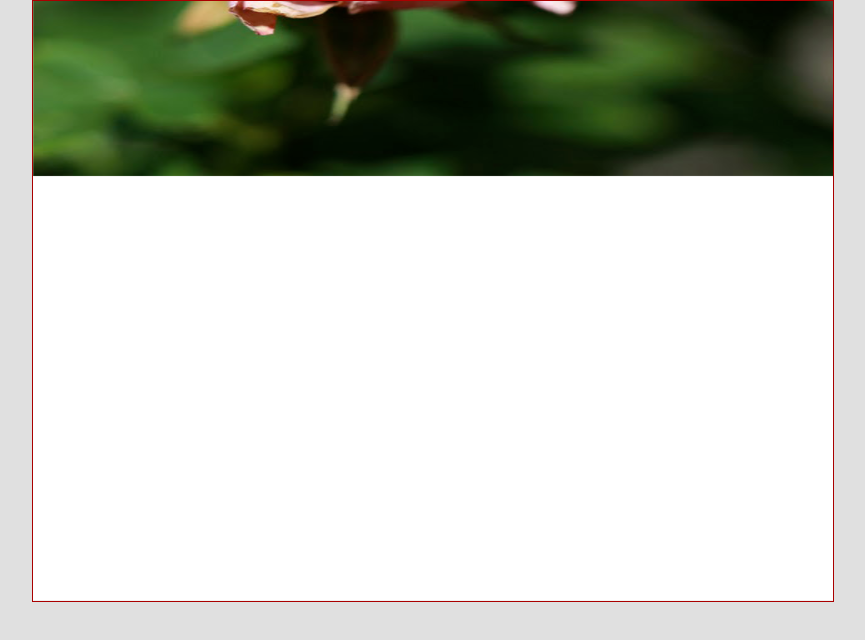
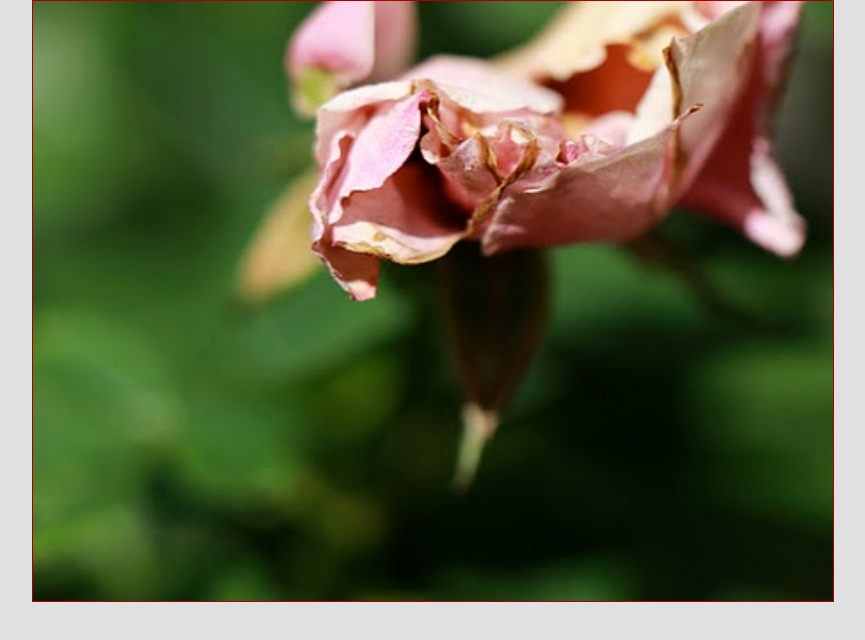
Before and after one commit to tehmou/webglshaderexperiment, a plain HTML site: page webgl_shader2.html in a window 1280 px wide. Shown: the whole page, without its empty margins (207-1072 px from the left). Drawn offline with Linux system fonts and the light colour scheme; animation ran at ten frames a second.

Commit message:
Fixed arbitrary size images for webgl_shader2.html

```diff
--- a/gltextureutils.js
+++ b/gltextureutils.js
@@ -13,10 +13,9 @@ var glTextureUtils = {
         gl.bindTexture(gl.TEXTURE_2D, texture);
         gl.texImage2D(gl.TEXTURE_2D, 0, gl.RGBA, gl.RGBA, gl.UNSIGNED_BYTE, image);
         gl.texParameteri(gl.TEXTURE_2D, gl.TEXTURE_MAG_FILTER, gl.LINEAR);
-        gl.texParameteri(gl.TEXTURE_2D, gl.TEXTURE_MIN_FILTER, gl.LINEAR_MIPMAP_LINEAR);
-        gl.texParameteri(gl.TEXTURE_2D, gl.TEXTURE_WRAP_S, gl.REPEAT);
-        gl.texParameteri(gl.TEXTURE_2D, gl.TEXTURE_WRAP_T, gl.REPEAT);
-        gl.generateMipmap(gl.TEXTURE_2D);
+        gl.texParameteri(gl.TEXTURE_2D, gl.TEXTURE_MIN_FILTER, gl.LINEAR);
+        gl.texParameteri(gl.TEXTURE_2D, gl.TEXTURE_WRAP_S, gl.CLAMP_TO_EDGE);
+        gl.texParameteri(gl.TEXTURE_2D, gl.TEXTURE_WRAP_T, gl.CLAMP_TO_EDGE);
         gl.bindTexture(gl.TEXTURE_2D, null);
     }
 };
--- a/webgl_shader2.html
+++ b/webgl_shader2.html
@@ -62,7 +62,7 @@
             c0mposer.compose(glObject, glTextureUtils, glShaderUtils, glPlainRendering, {
                 vertexShaderCode: document.getElementById( 'vertexShader' ).textContent,
                 fragmentShaderCode: document.getElementById( 'fragmentShader' ).textContent,
-                imageURL: "IMG_2235b.JPG"
+                imageURL: "IMG_2235.JPG"
             }).run();
 
         </script>
```
